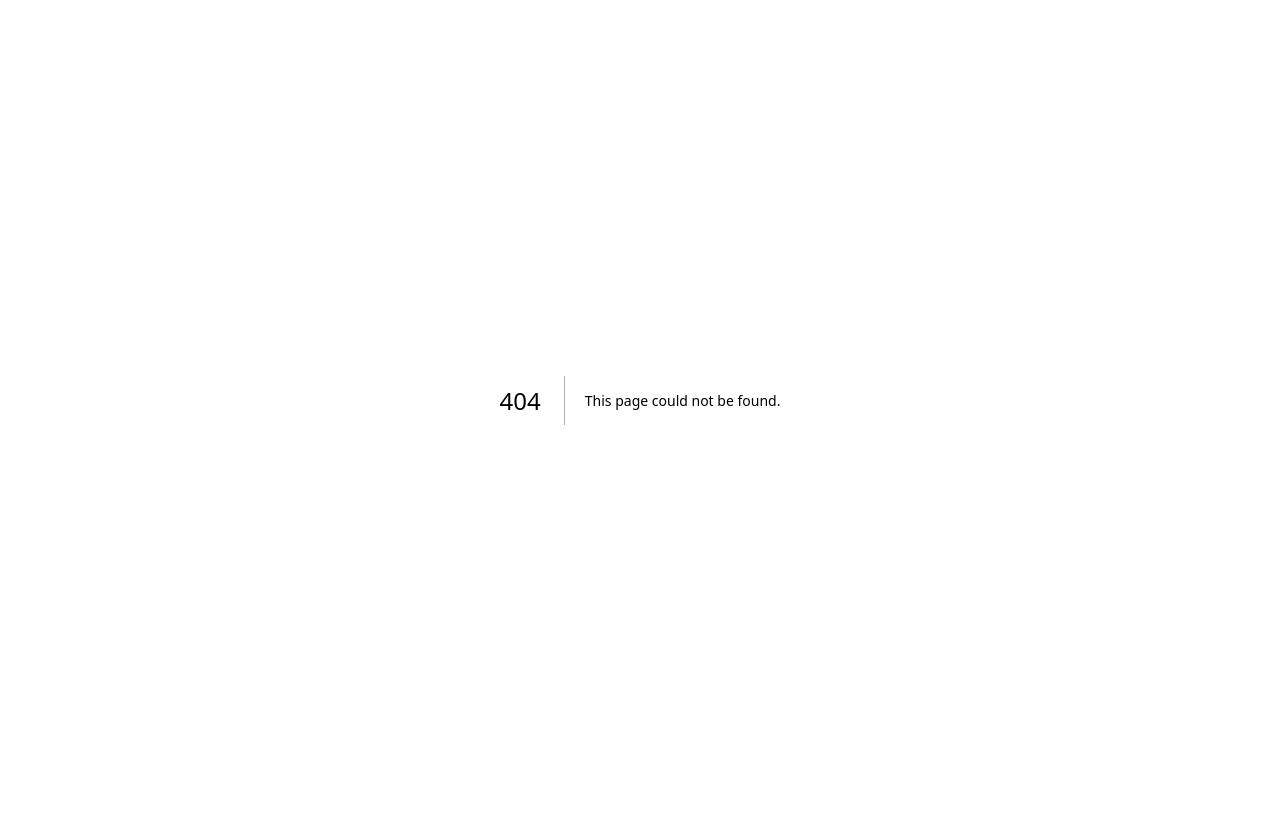
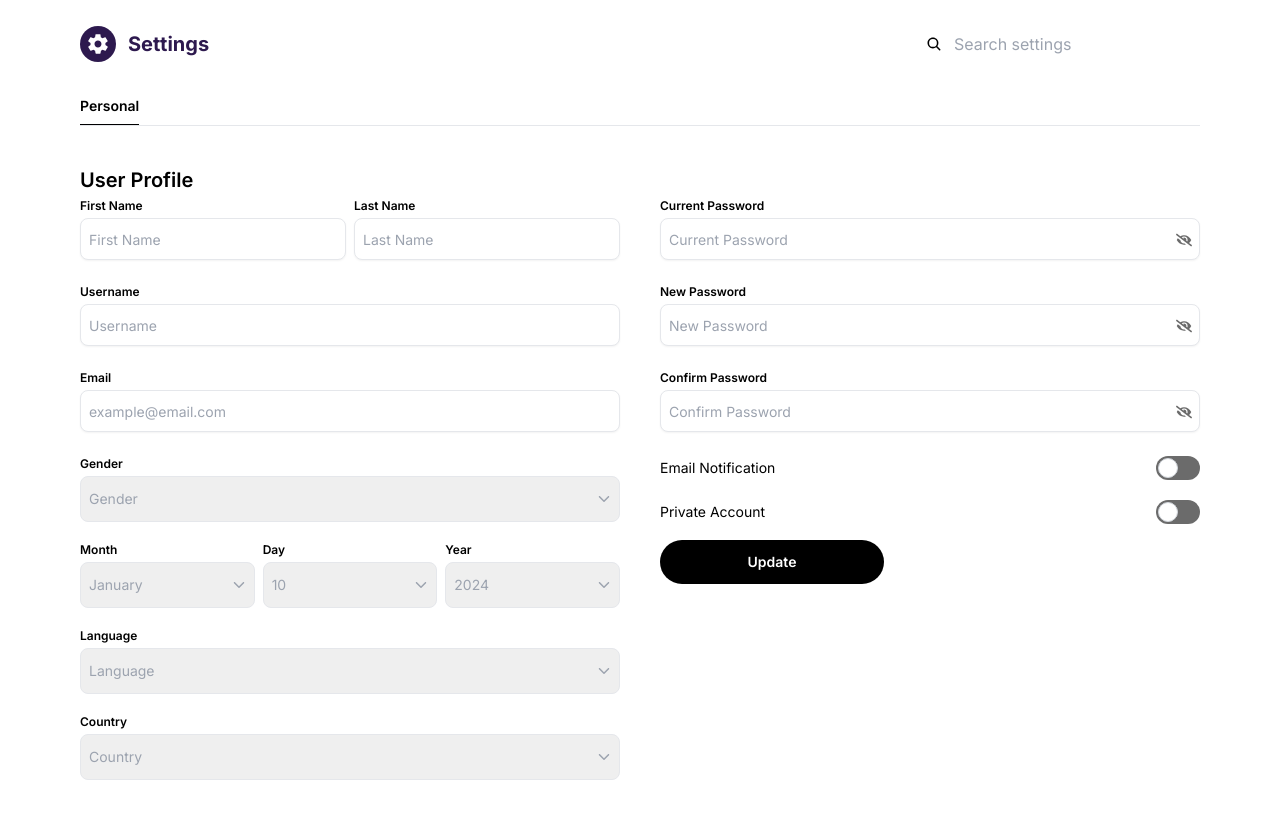
Before and after one commit to akmedb59/neuralsignt-AI, a Next.js app: page /user/settings in a window 1280 px wide. Before the commit this address had no page. Shown: the top 818 px of the page. Built offline with nearby package versions, Linux system fonts and the light colour scheme.

Commit message:
added user settings section

```diff
--- a/src/app/components/admin/settings/members/teamCategorySection.jsx
+++ b/src/app/components/admin/settings/members/teamCategorySection.jsx
@@ -1,8 +1,18 @@
 import React from "react";
 import Button from "../../../common/button";
 import MembersList from "./membersList";
+import { CSVLink } from "react-csv";
+
 
 const TeamCategorySection = () => {
+  const csvData = [
+    ["firstname", "lastname", "email"],
+    ["Ahmed", "Tomi", "ah@smthing.co.com"],
+    ["Raed", "Labes", "rl@smthing.co.com"],
+    ["Yezzi", "Min l3b", "ymin@cocococo.com"],
+  ];
+
+
   return (
     <div className="flex flex-col items-start justify-between gap-5 border-b py-8 md:flex-row lg:gap-10">
       <div className="w-1/3 space-y-5">
@@ -14,10 +24,13 @@ const TeamCategorySection = () => {
           voluptates dolorum repellendus distinctio rerum quae assumenda sint?
         </p>
         <div className="flex items-center gap-5">
-          <Button
-            button={"Download CSV ->"}
-            customClass=" bg-bggrey text-bgdark-grey"
-          />
+          <CSVLink data={csvData}>
+            <Button
+              button={"Download CSV ->"}
+              customClass=" bg-bggrey text-bgdark-grey"
+            />
+          </CSVLink>
+
           <Button
             button={"Invite New Member"}
             customClass=" bg-btgreen text-white"
--- a/src/app/components/admin/settings/profileEdit/memberSettings.jsx
+++ b/src/app/components/admin/settings/profileEdit/memberSettings.jsx
@@ -100,7 +100,7 @@ const MemberSettings = () => {
             <CheckBox label={"Email Notification"} />
             <CheckBox label={"Private Account"} />
 
-            <Button action={"submit"} />
+            <Button action={"submit"} button="Update"/>
           </div>
         </div>
       </form>
--- a/src/app/components/admin/users/usersListBreadCrumb.jsx
+++ b/src/app/components/admin/users/usersListBreadCrumb.jsx
@@ -1,3 +1,4 @@
+"use client"
 import React from "react";
 import Button from "../../common/button";
 import UserStatusIcon from "./userStatusIcon";
@@ -6,7 +7,15 @@ import Searchbox from "../../common/searchbox";
 import DropDown from "../../common/dropDown";
 import { TbTableOptions } from "react-icons/tb";
 import { FaBars } from "react-icons/fa";
+import { CSVLink } from "react-csv";
+
 const UsersListBreadCrumb = () => {
+  const csvData = [
+    ["firstname", "lastname", "email"],
+    ["Ahmed", "Tomi", "ah@smthing.co.com"],
+    ["Raed", "Labes", "rl@smthing.co.com"],
+    ["Yezzi", "Min l3b", "ymin@cocococo.com"],
+  ];
   return (
     <div>
       <div className="flex flex-col items-center justify-between gap-5 md:flex-row">
@@ -17,7 +26,10 @@ const UsersListBreadCrumb = () => {
           <UserStatusIcon title="Active" icon={<FaPaperclip />} number="200" />
         </div>
         <div className="flex flex-col items-center gap-5 md:flex-row">
-          <Button button="Register time away" />
+          <CSVLink data={csvData}>
+            <Button button="Download CSV" />
+          </CSVLink>
+
           <Button
             button="Add new employee"
             customClass="bg-btpurple text-white "
@@ -25,9 +37,10 @@ const UsersListBreadCrumb = () => {
         </div>
       </div>
       <hr className="my-5" />
-      <div className="flex flex-col items-center justify-between gap-5 rounded-lg bg-btpurple bg-opacity-10 px-3 py-5 md:py-2 md:flex-row">
+      <div className="flex flex-col items-center justify-between gap-5 rounded-lg bg-btpurple bg-opacity-10 px-3 py-5 md:flex-row md:py-2">
         <div className="flex flex-col items-center gap-5 md:flex-row">
-          <Searchbox placeholder="Search users" />
+          <Searchbox placeholder="Search users"
+          />
           <DropDown placeholder="Position" />
         </div>
         <div className="flex items-center  gap-5">
--- a/src/app/components/common/searchbox.jsx
+++ b/src/app/components/common/searchbox.jsx
@@ -6,6 +6,7 @@ const Searchbox = ({placeholder}) => {
       <IoSearch />
 
       <input
+
         type="text"
         className="bg-transparent pl-3 outline-none"
         placeholder={placeholder}
--- /dev/null
+++ b/src/app/user/settings/page.jsx
@@ -0,0 +1,30 @@
+import MemberSettings from "@/app/components/admin/settings/profileEdit/memberSettings";
+import Searchbox from "@/app/components/common/searchbox";
+import React from "react";
+import { IoMdSettings } from "react-icons/io";
+
+const Page = () => {
+
+
+  return (
+    <div className="px-20">
+      <div className="flex items-center justify-between py-5">
+        <div className="flex items-center gap-3">
+          <div className="rounded-full bg-btpurple p-1.5 text-2xl text-white">
+            <IoMdSettings />
+          </div>
+          <div className="text-xl font-bold text-btpurple">Settings</div>
+        </div>
+        <Searchbox placeholder="Search settings" />
+      </div>
+      <div className="flex items-center gap-10 border-b text-sm font-semibold">
+        <div className={"cursor-pointer border-b border-black py-2"}>
+          Personal
+        </div>
+      </div>
+      <MemberSettings />
+    </div>
+  );
+};
+
+export default Page;
```
